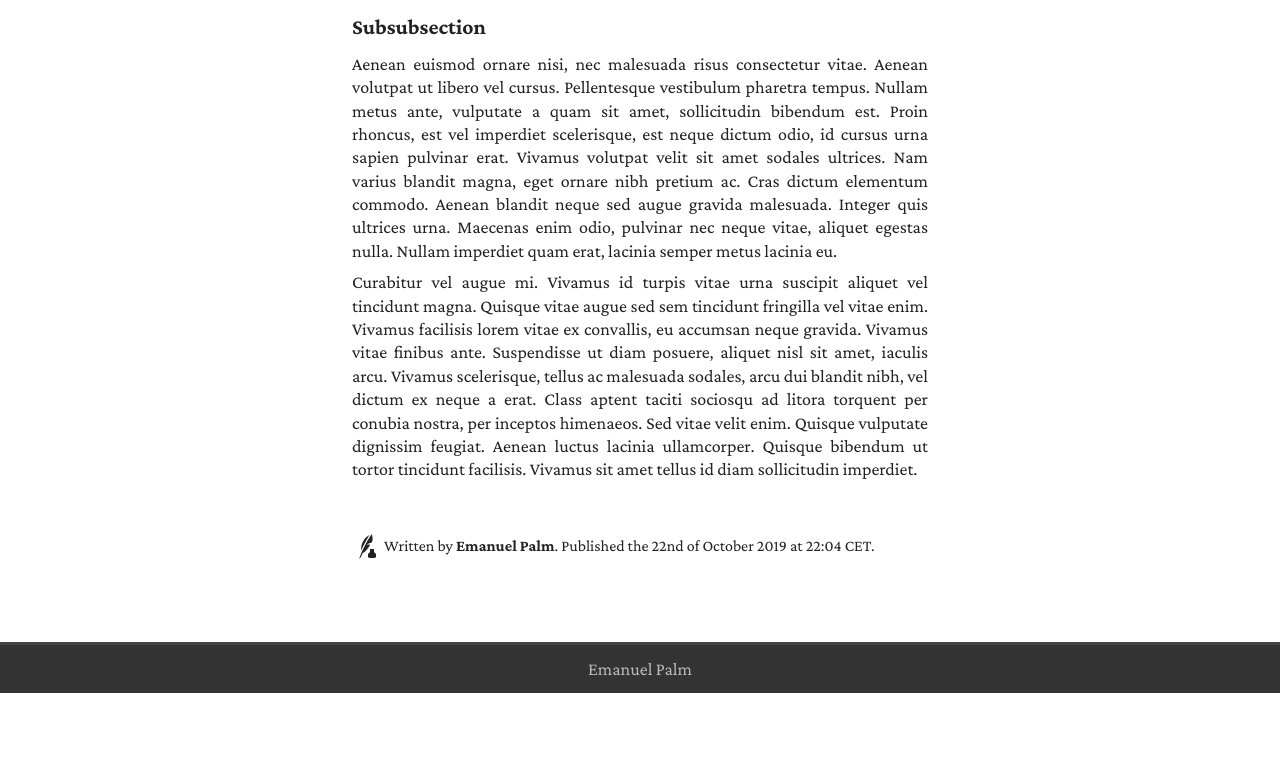
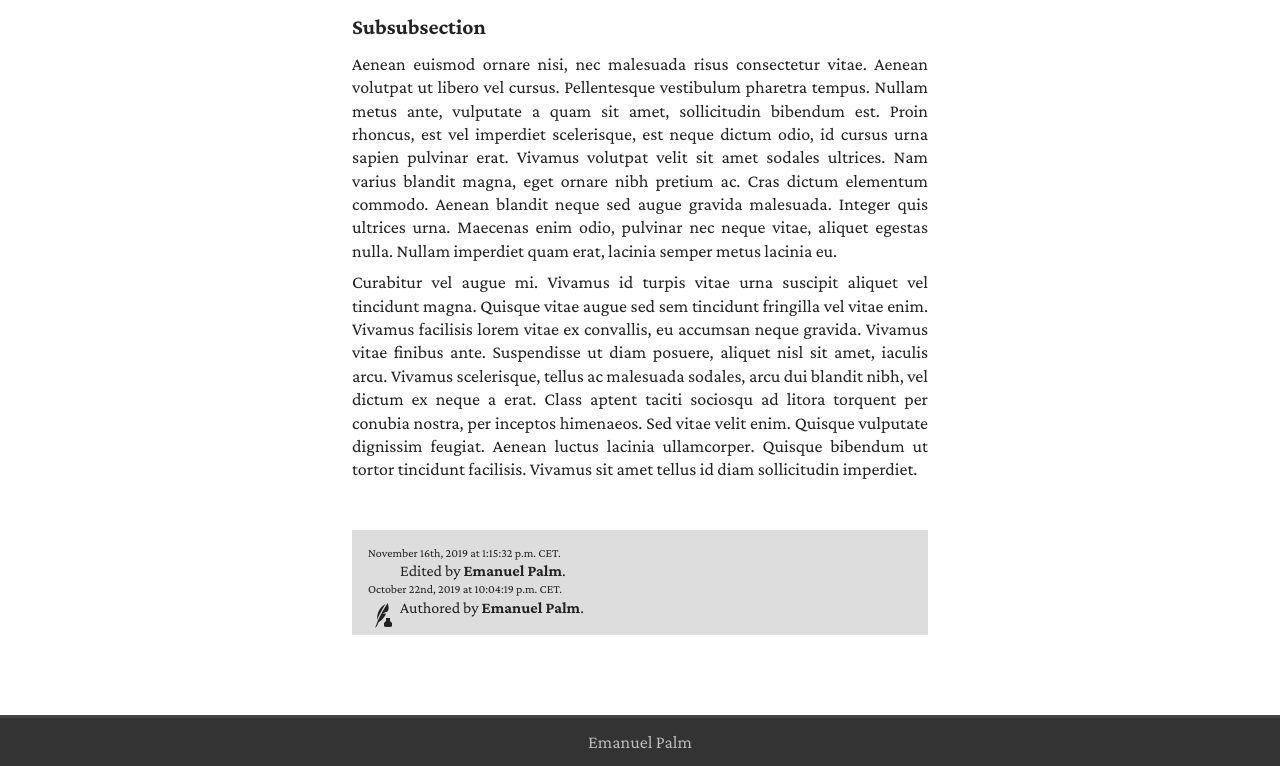
Before and after one commit to emanuelpalm/website, a plain HTML site: page index.html in a window 1280 px wide. Shown: the part 1367-2133 px from the top of the page. Before the commit the page ends 2060 px from the top, so only its background shows below. Drawn offline with nearby package versions, Linux system fonts and the light colour scheme.

Commit message:
Work on article footer style

```diff
--- a/index.html
+++ b/index.html
@@ -29,9 +29,11 @@
 			<p>Aenean euismod ornare nisi, nec malesuada risus consectetur vitae. Aenean volutpat ut libero vel cursus. Pellentesque vestibulum pharetra tempus. Nullam metus ante, vulputate a quam sit amet, sollicitudin bibendum est. Proin rhoncus, est vel imperdiet scelerisque, est neque dictum odio, id cursus urna sapien pulvinar erat. Vivamus volutpat velit sit amet sodales ultrices. Nam varius blandit magna, eget ornare nibh pretium ac. Cras dictum elementum commodo. Aenean blandit neque sed augue gravida malesuada. Integer quis ultrices urna. Maecenas enim odio, pulvinar nec neque vitae, aliquet egestas nulla. Nullam imperdiet quam erat, lacinia semper metus lacinia eu.</p>
 			<p>Curabitur vel augue mi. Vivamus id turpis vitae urna suscipit aliquet vel tincidunt magna. Quisque vitae augue sed sem tincidunt fringilla vel vitae enim. Vivamus facilisis lorem vitae ex convallis, eu accumsan neque gravida. Vivamus vitae finibus ante. Suspendisse ut diam posuere, aliquet nisl sit amet, iaculis arcu. Vivamus scelerisque, tellus ac malesuada sodales, arcu dui blandit nibh, vel dictum ex neque a erat. Class aptent taciti sociosqu ad litora torquent per conubia nostra, per inceptos himenaeos. Sed vitae velit enim. Quisque vulputate dignissim feugiat. Aenean luctus lacinia ullamcorper. Quisque bibendum ut tortor tincidunt facilisis. Vivamus sit amet tellus id diam sollicitudin imperdiet.</p>
 			<footer>
-				<ul>
-					<li class="author">Written by <b>Emanuel Palm</b>. Published the 22nd of October 2019 at 22:04 CET.</li>
-				</ul>
+				<div>November 16th, 2019 at 1:15:32 p.m. CET.</div>
+				<a class="edited">Edited by <b>Emanuel Palm</b>.</a>
+
+				<div>October 22nd, 2019 at 10:04:19 p.m. CET.</div>
+				<a class="authored">Authored by <b>Emanuel Palm</b>.</a>
 			</footer>
 		</article>
 	</main>
--- a/styles/garden.css
+++ b/styles/garden.css
@@ -39,7 +39,7 @@ body {
 
 body > header {
 	background-color: #444;
-	border-bottom: 0.2rem solid #777;
+	border-bottom: 0.25rem solid #777;
 	left: 0;
 	min-width: 20rem;
 	position: absolute;
@@ -125,25 +125,25 @@ body > main > article > hr.dawn {
 }
 
 body > main > article > footer {
+	background-color: #ddd;
 	font-size: 1rem;
 	margin-top: 3rem;
+	padding: 1rem;
 }
 
-body > main > article > footer > ul {
-	list-style: none;
-	margin: 0 auto;
-	padding: 0;
+body > main > article > footer > div {
+	font-size: 0.75rem;
 }
 
-body > main > article > footer > ul > li {
+body > main > article > footer > a {
 	background-position: left center;
 	background-repeat: no-repeat;
 	background-size: 2rem 2rem;
-	line-height: 2rem;
-	padding-left: 2rem;
+	font-size: 1rem;
+	padding: 0 0 1rem 2rem;
 }
 
-body > main > article > footer > ul > li.author {
+body > main > article > footer > a.authored {
 	background-image: url("../images/icon-author.svg");
 }
 
@@ -186,6 +186,7 @@ p {
 		background-position: center center;
 		color: transparent;
 		font-size: 0;
+		margin: 0 -1rem;
 		padding: 0;
 		width: 3rem;
 	}
```
